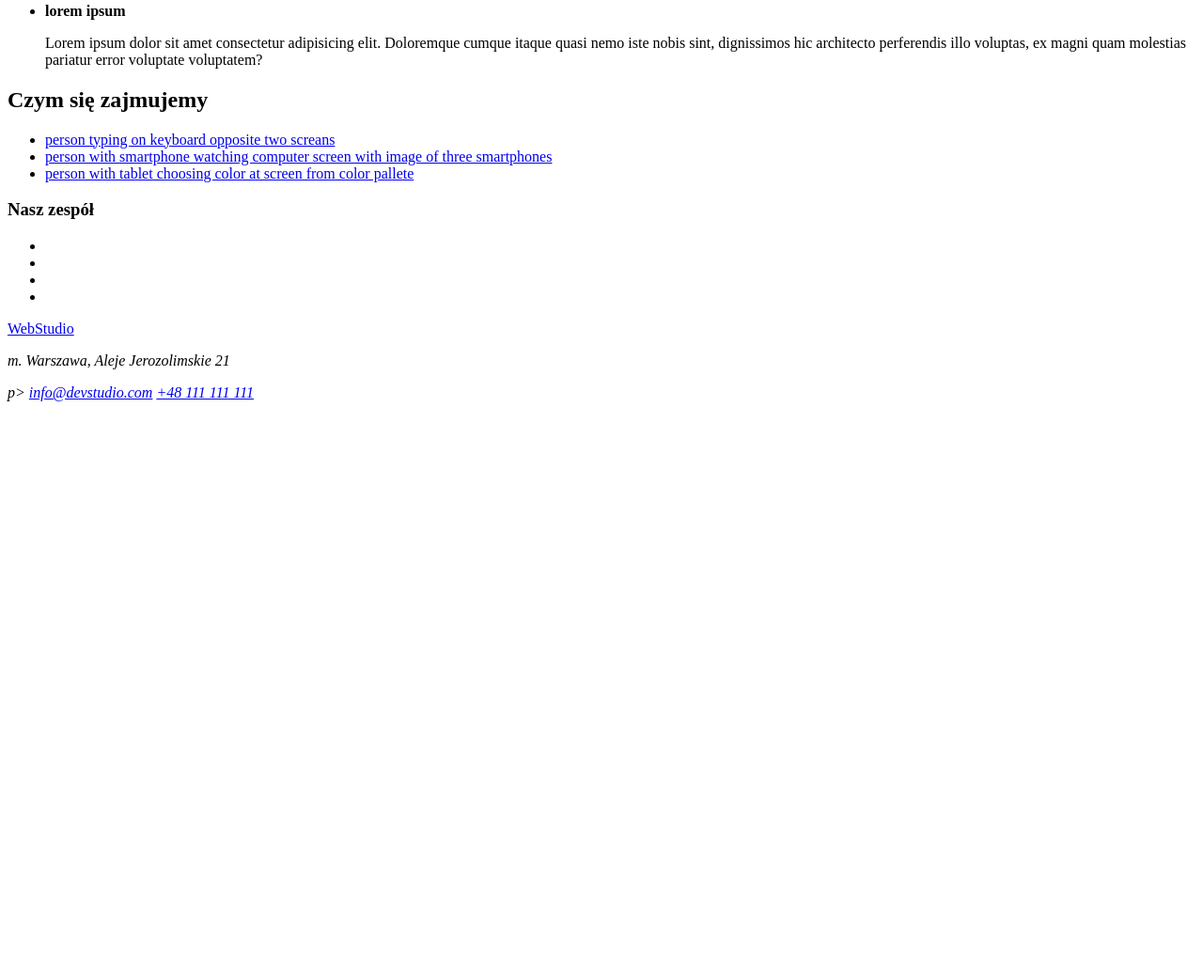
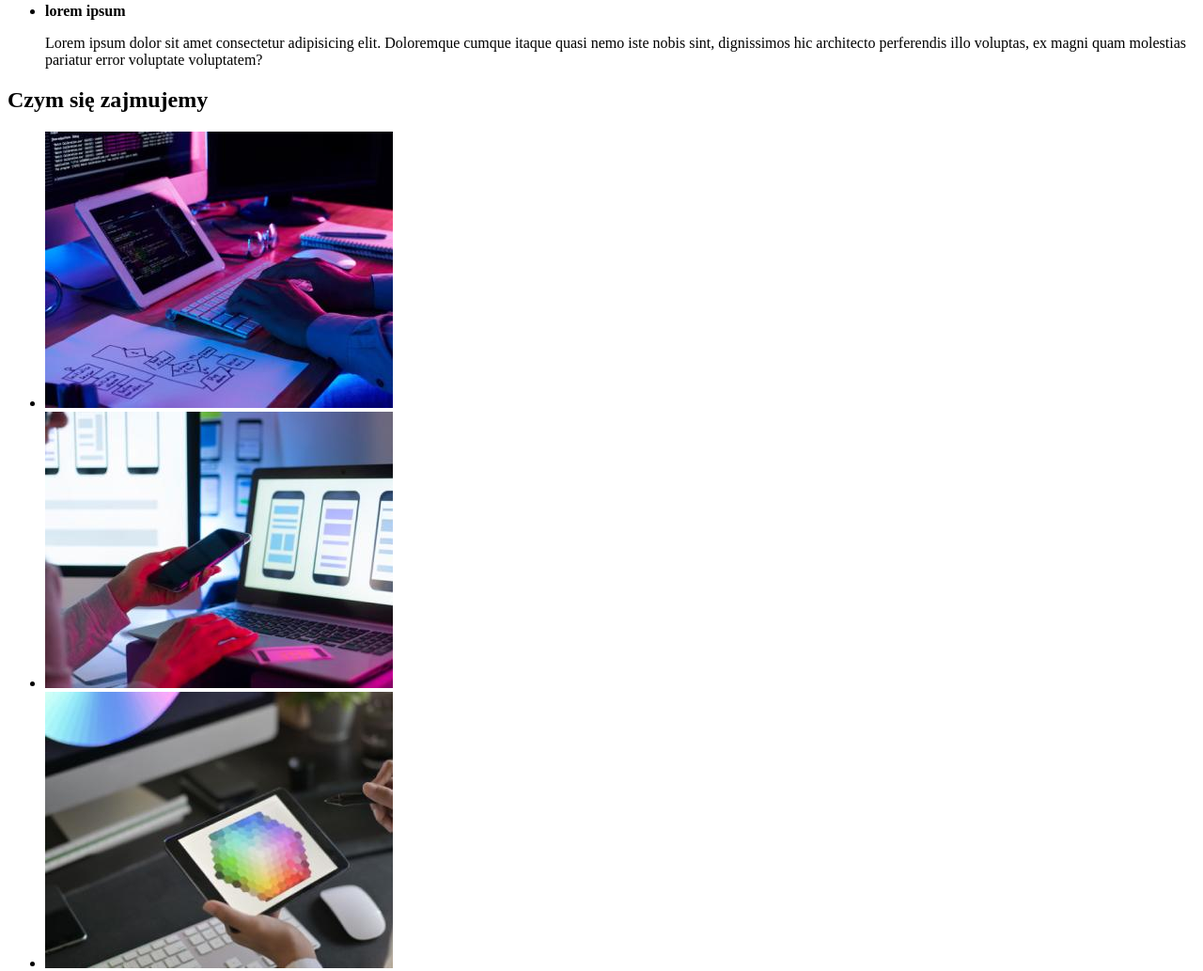
Before and after one commit to TomaszM10/goit-markup-hw-01, a plain HTML site: page index.html in a window 1280 px wide. Shown: the part 507-1540 px from the top of the page at 94% size. Before the commit the page ends 942 px from the top, so only its background shows below. Drawn offline with Linux system fonts and the light colour scheme.

Commit message:
images fix

```diff
--- a/index.html
+++ b/index.html
@@ -80,20 +80,29 @@
         <h2>Czym się zajmujemy</h2>
         <ul>
           <li>
-            <a href="images/code.jpg" width="370" height="294"
-              >person typing on keyboard opposite two screans</a
-            >
+            <img
+              src="images/code.jpg"
+              alt="person typing on keyboard opposite two screans"
+              width="370"
+              height="294"
+            />
           </li>
           <li>
-            <a href="images/layout.jpg" width="370" height="294"
-              >person with smartphone watching computer screen with image of
-              three smartphones</a
-            >
+            <img
+              src="images/layout.jpg"
+              alt="person with smartphone watching computer screen with image of
+            three smartphones"
+              width="370"
+              height="294"
+            />
           </li>
           <li>
-            <a href="images/colorpicker.jpg" width="370" height="294"
-              >person with tablet choosing color at screen from color pallete</a
-            >
+            <img
+              src="images/colorpicker.jpg"
+              alt="person with tablet choosing color at screen from color pallete"
+              width="370"
+              height="294"
+            />
           </li>
         </ul>
       </section>
```
